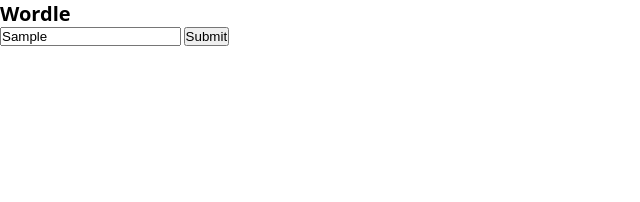
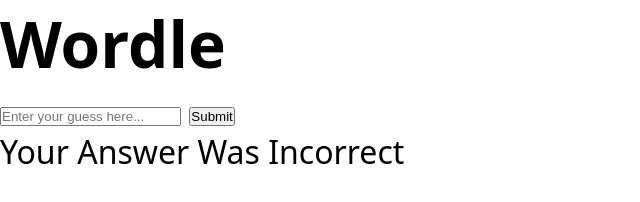
Before and after one commit to lordeadroid/wordle, a website: page index.html in a window 1280 px wide. Both pictures are taken after typing "Sample" into the empty fields and a click on the button "Submit". Shown: the whole page, without its empty margins (0-640 px from the left). Drawn offline with Linux system fonts and the light colour scheme.

Commit message:
can also indicate about wrong guess

```diff
--- a/main.js
+++ b/main.js
@@ -1,5 +1,13 @@
 const checkAnswer = (userAnswer) => {
   return userAnswer === "hello";
+};
+
+const displayResult = (message) => {
+  const page = document.querySelector("#page");
+  const resultBox = document.createElement("div");
+
+  resultBox.innerText = message;
+  page.appendChild(resultBox);
 };
 
 const main = () => {
@@ -8,14 +16,14 @@
 
   submitButton.onclick = () => {
     const userAnswer = answerBox.value;
+    answerBox.value = "";
     const result = checkAnswer(userAnswer);
 
     if (result) {
-      const page = document.querySelector("#page");
-      const answerElement = document.createElement("div");
-      answerElement.innerText = "Your Guess Is Correct";
-      page.appendChild(answerElement);
+      displayResult("Your answer was Correct");
+      return;
     }
+    displayResult("Your Answer Was Incorrect");
   };
 };
 
--- a/style.css
+++ b/style.css
@@ -5,7 +5,7 @@
 }
 
 body {
-  font-size: 10px;
+  font-size: 32px;
   font-family: system-ui, -apple-system, BlinkMacSystemFont, "Segoe UI", Roboto,
     Oxygen, Ubuntu, Cantarell, "Open Sans", "Helvetica Neue", sans-serif;
 }
```
